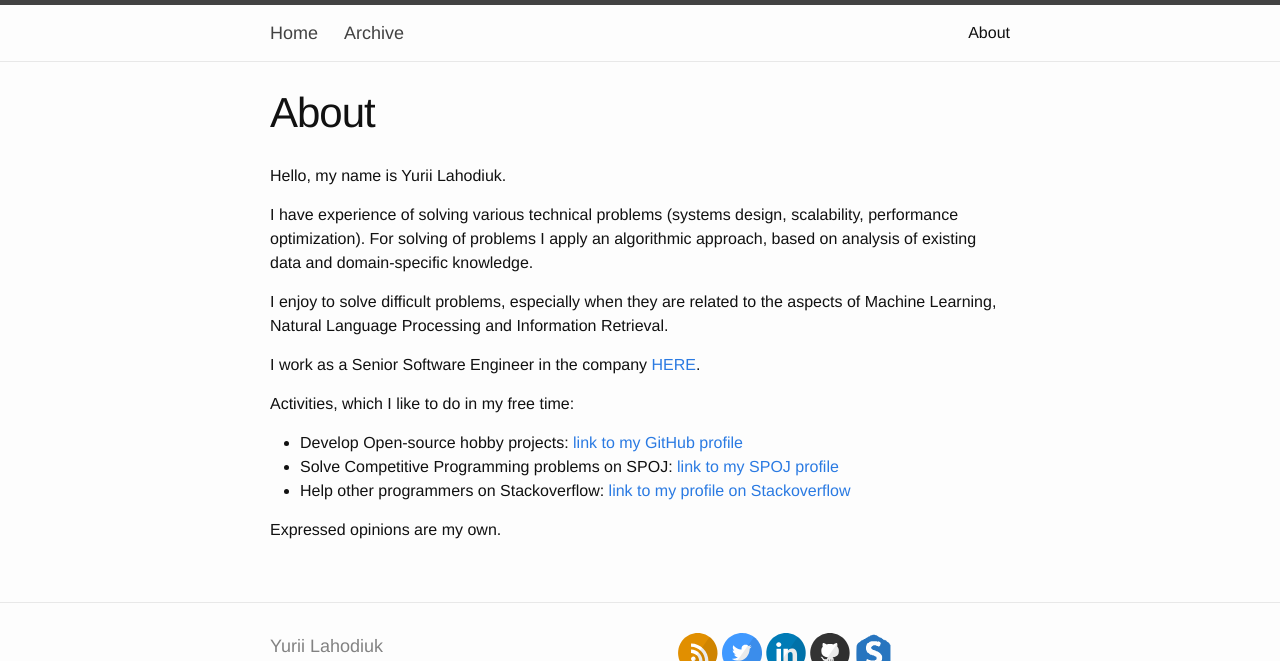
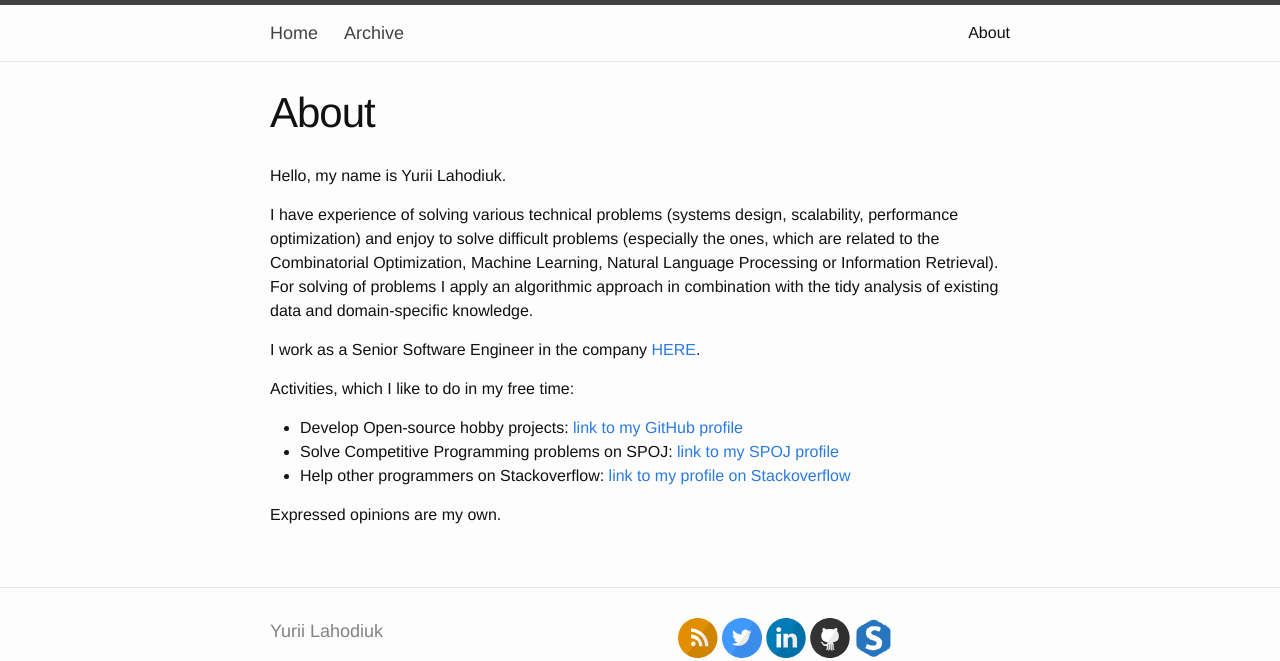
Before and after one commit to lagodiuk/lagodiuk.github.io, a Jekyll site: the page built from about.md, in a window 1280 px wide, cut to the strip 0-661 px from the top of the page. Built offline with Jekyll 4.4.1, drawn with Linux system fonts in a browser that asks for light colours; Markdown is read by kramdown in place of the engine named in the settings.

Commit message:
Upadted about.md

```diff
--- a/about.md
+++ b/about.md
@@ -6,11 +6,8 @@ permalink: /about/
 
 Hello, my name is Yurii Lahodiuk.
 
-I have experience of solving various technical problems (systems design, scalability, performance optimization).
-For solving of problems I apply an algorithmic approach, based on analysis of existing data and domain-specific knowledge.
-
-I enjoy to solve difficult problems, especially when they are related to the aspects of Machine Learning, Natural
-Language Processing and Information Retrieval.
+I have experience of solving various technical problems (systems design, scalability, performance optimization) and enjoy to solve difficult problems (especially the ones, which are related to the Combinatorial Optimization, Machine Learning, Natural Language Processing or Information Retrieval).
+For solving of problems I apply an algorithmic approach in combination with the tidy analysis of existing data and domain-specific knowledge.
 
 I work as a Senior Software Engineer in the company [HERE](https://company.here.com/here/).
 
```
